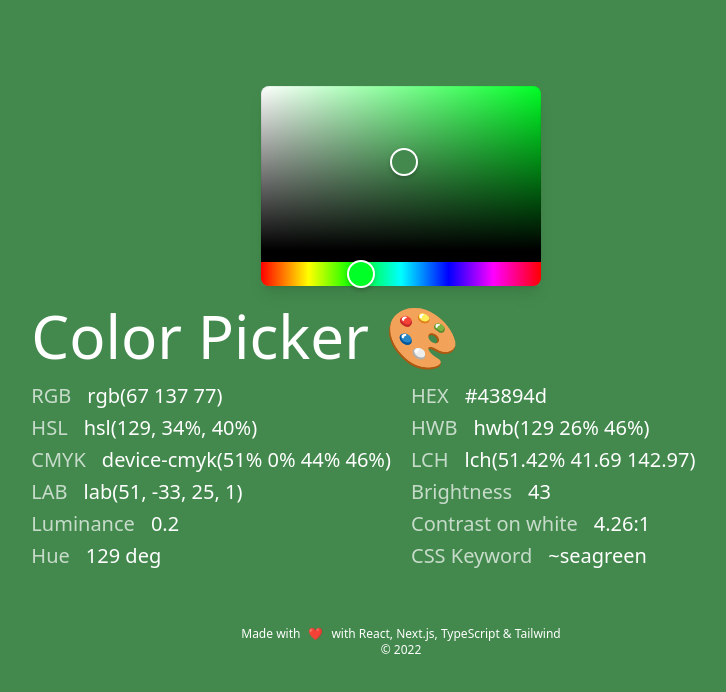
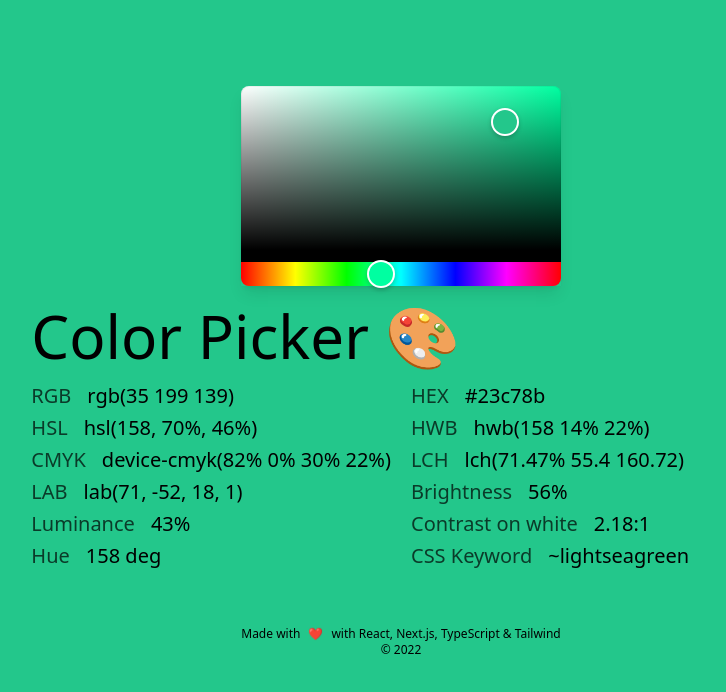
Before and after one commit to britok30/color-picker, a Next.js app: page / in a window 1280 px wide. Shown: the top 692 px of the page, without its empty margins (239-965 px from the left). Built offline with nearby package versions, Linux system fonts and the light colour scheme.

Commit message:
minor changes to conversion

```diff
--- a/pages/index.tsx
+++ b/pages/index.tsx
@@ -24,8 +24,12 @@ const Home: NextPage = () => {
     namesPlugin,
     harmonies,
   ]);
+  const [red, setRed] = useState<number>(0);
+  const [green, setGreen] = useState<number>(0);
+  const [blue, setBlue] = useState<number>(0);
 
-  const [color, setColor] = useState<RgbColor>({ r: 0, g: 0, b: 0 });
+  const [color, setColor] = useState<RgbColor>(random().toRgb());
+  const randomColor = random().toRgb();
   const hex = colord(color).toHex();
   const textColor = colord(hex).brightness() >= 0.5 ? "#000" : "#fff";
   const hsl = colord(hex).toHslString();
@@ -33,25 +37,25 @@ const Home: NextPage = () => {
   const cmyk = colord(hex).toCmykString();
   const name = colord(hex).toName({ closest: true });
   const brightness = colord(hex).brightness() * 100;
-  const luminance = colord(hex).luminance();
+  const luminance = colord(hex).luminance() * 100;
   const contrast = colord(hex).contrast();
   const hue = colord(hex).hue();
   const lch = colord(hex).toLchString();
   const lab = colord(hex).toLab();
 
-  const getHarmonyList = (key: HarmonyType) => {
-    return colord(hex)
-      .harmonies(key)
-      .map((c) => c.toHex());
-  };
+  // const getHarmonyList = (key: HarmonyType) => {
+  //   return colord(hex)
+  //     .harmonies(key)
+  //     .map((c) => c.toHex());
+  // };
 
-  const complementary = getHarmonyList("complementary");
-  const analogous = getHarmonyList("analogous");
-  const dsComplemenary = getHarmonyList("double-split-complementary");
-  const rectangle = getHarmonyList("rectangle");
-  const splitComplementary = getHarmonyList("split-complementary");
-  const tetradic = getHarmonyList("tetradic");
-  const triadic = getHarmonyList("triadic");
+  // const complementary = getHarmonyList("complementary");
+  // const analogous = getHarmonyList("analogous");
+  // const dsComplemenary = getHarmonyList("double-split-complementary");
+  // const rectangle = getHarmonyList("rectangle");
+  // const splitComplementary = getHarmonyList("split-complementary");
+  // const tetradic = getHarmonyList("tetradic");
+  // const triadic = getHarmonyList("triadic");
 
   const pageTitle = `Color Picker | HTML Color Codes | RGB Color Picker | Color Conversions`;
   const description = `Color Picker: Get useful color conversions about color ${hex}.`;
@@ -62,7 +66,7 @@ const Home: NextPage = () => {
 
   useEffect(() => {
     // Generate randoem color
-    setColor(random().toRgb());
+    setColor(randomColor);
   }, []);
 
   return (
@@ -110,8 +114,8 @@ const Home: NextPage = () => {
                 0
               )}, ${lab.b.toFixed(0)}, ${lab.alpha})`}
             />
-            <Detail title="Brightness" value={brightness} />
-            <Detail title="Luminance" value={luminance} />
+            <Detail title="Brightness" value={`${brightness.toFixed(0)}%`} />
+            <Detail title="Luminance" value={`${luminance.toFixed(0)}%`} />
             <Detail title="Contrast on white" value={`${contrast}:1`} />
             <Detail title="Hue" value={`${hue} deg`} />
             {name && <Detail title="CSS Keyword" value={`~${name}`} />}
--- a/styles/globals.css
+++ b/styles/globals.css
@@ -3,5 +3,5 @@
 @tailwind utilities;
 
 .react-colorful {
-  @apply shadow-lg !w-[280px];
+  @apply shadow-lg !w-[320px];
 }
```
